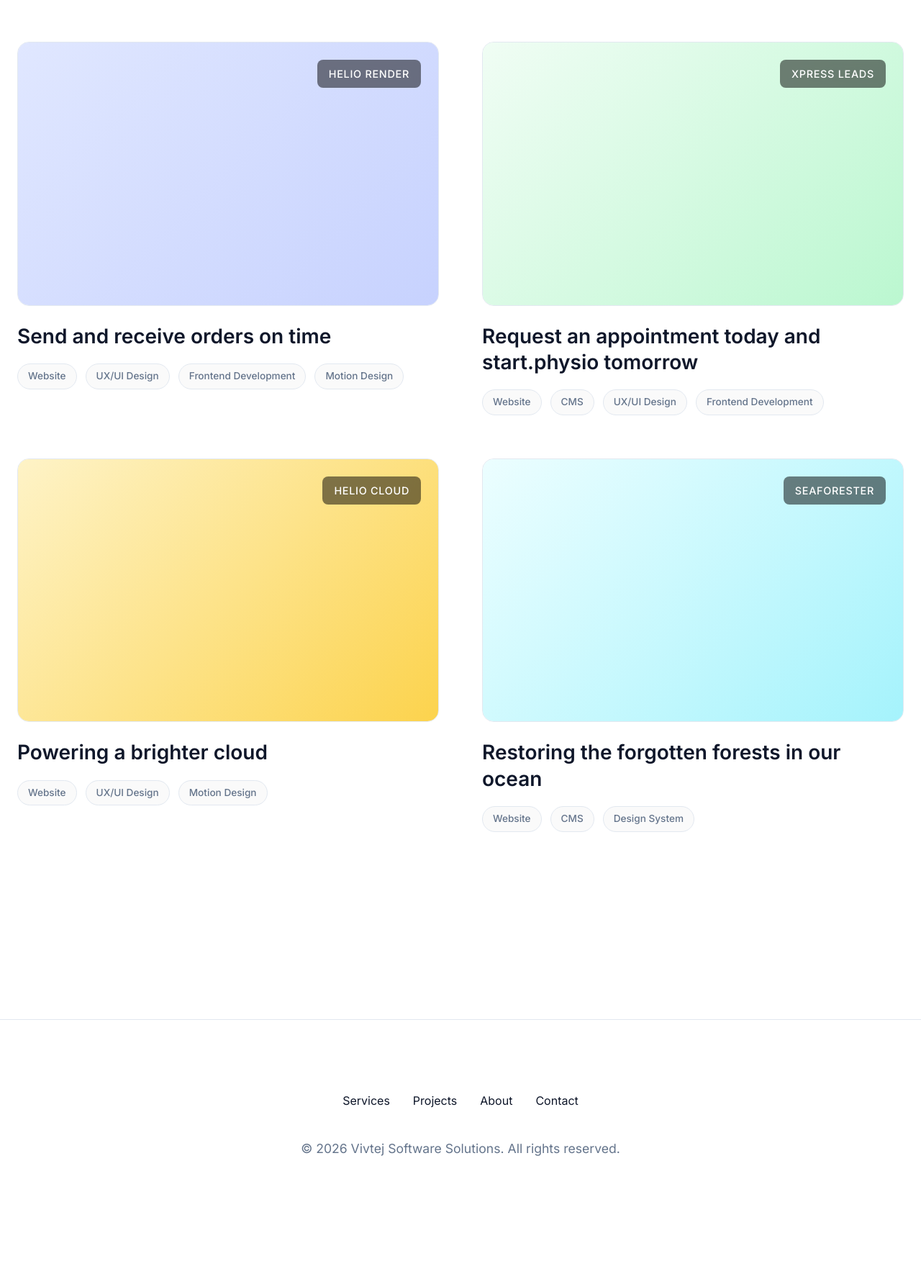
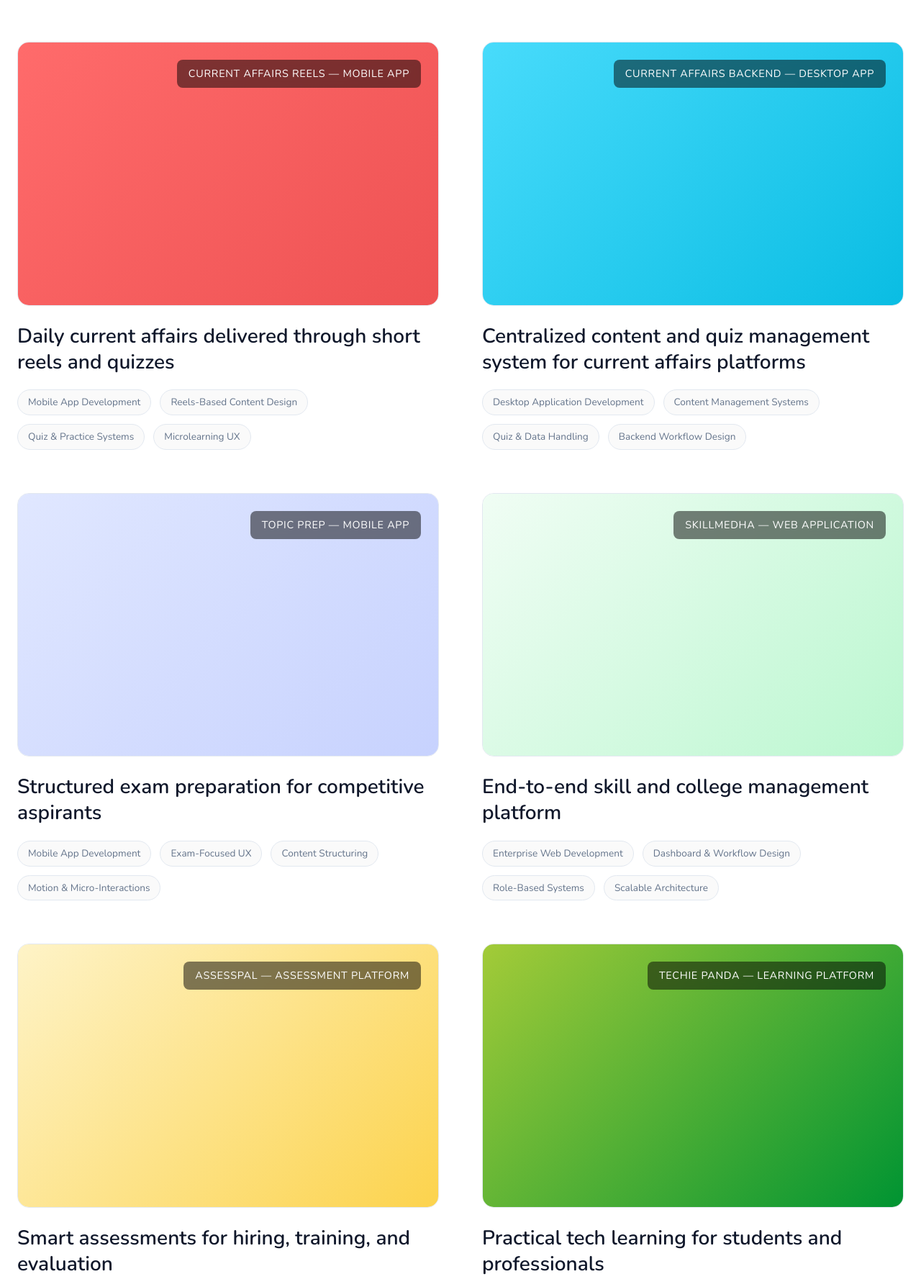
Before and after one commit to Topic-Prep/vivtej_software_solutions, a plain HTML site: page projects.html in a window 1280 px wide. Shown: the part 419-2196 px from the top of the page at 72% size. Before the commit the page ends 2070 px from the top, so only its background shows below. Drawn offline with nearby package versions, Linux system fonts and the light colour scheme.

Commit message:
projects added

```diff
--- a/projects.html
+++ b/projects.html
@@ -4,11 +4,11 @@
 <head>
     <meta charset="UTF-8" />
     <meta name="viewport" content="width=device-width, initial-scale=1.0" />
-    <title>Projects | Vivtej Software Solutions</title>
+    <title>Projects | VivTej Software Solutions</title>
     <link rel="stylesheet" href="./styles.css" />
     <link rel="preconnect" href="https://fonts.googleapis.com" />
     <link rel="preconnect" href="https://fonts.gstatic.com" crossorigin />
-    <link href="https://fonts.googleapis.com/css2?family=Inter:wght@300;400;500;600&display=swap" rel="stylesheet" />
+    <link href="https://fonts.googleapis.com/css2?family=Nunito:wght@300;400;600;700&display=swap" rel="stylesheet" />
 </head>
 
 <body>
@@ -16,8 +16,8 @@
     <nav class="navbar">
         <div class="container nav-container">
             <a href="./index.html" class="brand">
-                <img src="./logo_vivtej.png" alt="Vivtej Logo" class="brand-logo">
-                <span>Vivtej Software Solutions</span>
+                <img src="./logo_vivtej.png" alt="VivTej Logo" class="brand-logo">
+                <span>VivTej Software Solutions</span>
             </a>
             <div class="nav-actions">
                 <div class="nav-links">
@@ -50,77 +50,112 @@
         <div class="container">
             <!-- Projects Grid (Vertical Cards) -->
             <div class="projects-grid">
-
-                <!-- Project 1: Helio Render -->
+                <!-- Project 1: Current Affairs Reels -->
                 <div class="project-card-vertical">
                     <div class="card-visual-wrapper">
-                        <div class="visual-placeholder v-helio"></div>
-                        <div class="project-badge">Helio Render</div>
+                        <div class="visual-placeholder" style="background: linear-gradient(135deg, #FF6B6B, #EE5253);">
+                        </div>
+                        <div class="project-badge">Current Affairs Reels — Mobile App</div>
                     </div>
                     <div class="card-info">
-                        <h3>Send and receive orders on time</h3>
+                        <h3>Daily current affairs delivered through short reels and quizzes</h3>
                         <div class="tags-row">
-                            <span class="tag-pill">Website</span>
-                            <span class="tag-pill">UX/UI Design</span>
-                            <span class="tag-pill">Frontend Development</span>
-                            <span class="tag-pill">Motion Design</span>
+                            <span class="tag-pill">Mobile App Development</span>
+                            <span class="tag-pill">Reels-Based Content Design</span>
+                            <span class="tag-pill">Quiz & Practice Systems</span>
+                            <span class="tag-pill">Microlearning UX</span>
                         </div>
                     </div>
                 </div>
 
-                <!-- Project 2: XPress Leads -->
+                <!-- Project 2: Current Affairs Backend -->
                 <div class="project-card-vertical">
                     <div class="card-visual-wrapper">
-                        <div class="visual-placeholder v-xpress"></div>
-                        <div class="project-badge">XPress Leads</div>
+                        <div class="visual-placeholder" style="background: linear-gradient(135deg, #48DBFB, #0ABDE3);">
+                        </div>
+                        <div class="project-badge">Current Affairs Backend — Desktop App</div>
                     </div>
                     <div class="card-info">
-                        <h3>Request an appointment today and start.physio tomorrow</h3>
+                        <h3>Centralized content and quiz management system for current affairs platforms</h3>
                         <div class="tags-row">
-                            <span class="tag-pill">Website</span>
-                            <span class="tag-pill">CMS</span>
-                            <span class="tag-pill">UX/UI Design</span>
-                            <span class="tag-pill">Frontend Development</span>
+                            <span class="tag-pill">Desktop Application Development</span>
+                            <span class="tag-pill">Content Management Systems</span>
+                            <span class="tag-pill">Quiz & Data Handling</span>
+                            <span class="tag-pill">Backend Workflow Design</span>
                         </div>
                     </div>
                 </div>
 
-                <!-- Project 3: Helio Cloud -->
+                <!-- Project 3: Topic Prep -->
+                <div class="project-card-vertical">
+                    <div class="card-visual-wrapper">
+                        <div class="visual-placeholder v-helio"></div>
+                        <div class="project-badge">Topic Prep — Mobile App</div>
+                    </div>
+                    <div class="card-info">
+                        <h3>Structured exam preparation for competitive aspirants</h3>
+                        <div class="tags-row">
+                            <span class="tag-pill">Mobile App Development</span>
+                            <span class="tag-pill">Exam-Focused UX</span>
+                            <span class="tag-pill">Content Structuring</span>
+                            <span class="tag-pill">Motion & Micro-Interactions</span>
+                        </div>
+                    </div>
+                </div>
+
+                <!-- Project 4: SkillMedha -->
+                <div class="project-card-vertical">
+                    <div class="card-visual-wrapper">
+                        <div class="visual-placeholder v-xpress"></div>
+                        <div class="project-badge">SkillMedha — Web Application</div>
+                    </div>
+                    <div class="card-info">
+                        <h3>End-to-end skill and college management platform</h3>
+                        <div class="tags-row">
+                            <span class="tag-pill">Enterprise Web Development</span>
+                            <span class="tag-pill">Dashboard & Workflow Design</span>
+                            <span class="tag-pill">Role-Based Systems</span>
+                            <span class="tag-pill">Scalable Architecture</span>
+                        </div>
+                    </div>
+                </div>
+
+                <!-- Project 5: AssessPal -->
                 <div class="project-card-vertical">
                     <div class="card-visual-wrapper">
                         <div class="visual-placeholder" style="background: linear-gradient(135deg, #fef3c7, #fcd34d);">
                         </div>
-                        <div class="project-badge">Helio Cloud</div>
+                        <div class="project-badge">AssessPal — Assessment Platform</div>
                     </div>
                     <div class="card-info">
-                        <h3>Powering a brighter cloud</h3>
+                        <h3>Smart assessments for hiring, training, and evaluation</h3>
                         <div class="tags-row">
-                            <span class="tag-pill">Website</span>
-                            <span class="tag-pill">UX/UI Design</span>
-                            <span class="tag-pill">Motion Design</span>
+                            <span class="tag-pill">Assessment System Design</span>
+                            <span class="tag-pill">Full-Stack Development</span>
+                            <span class="tag-pill">Data-Driven Workflows</span>
+                            <span class="tag-pill">Performance Analytics</span>
                         </div>
                     </div>
                 </div>
 
-                <!-- Project 4: Seaforester -->
+                <!-- Project 6: Techie Panda -->
                 <div class="project-card-vertical">
                     <div class="card-visual-wrapper">
-                        <div class="visual-placeholder" style="background: linear-gradient(135deg, #ecfeff, #a5f3fc);">
+                        <div class="visual-placeholder" style="background: linear-gradient(135deg, #A3CB38, #009432);">
                         </div>
-                        <div class="project-badge">Seaforester</div>
+                        <div class="project-badge">Techie Panda — Learning Platform</div>
                     </div>
                     <div class="card-info">
-                        <h3>Restoring the forgotten forests in our ocean</h3>
+                        <h3>Practical tech learning for students and professionals</h3>
                         <div class="tags-row">
-                            <span class="tag-pill">Website</span>
-                            <span class="tag-pill">CMS</span>
-                            <span class="tag-pill">Design System</span>
+                            <span class="tag-pill">EdTech Platform Design</span>
+                            <span class="tag-pill">Frontend Development</span>
+                            <span class="tag-pill">Learning Experience Design (LX)</span>
+                            <span class="tag-pill">Responsive Web Interfaces</span>
                         </div>
                     </div>
                 </div>
-
             </div>
-        </div>
     </section>
 
     <!-- Footer -->
@@ -133,7 +168,7 @@
                 <a href="#">Contact</a>
             </div>
             <div class="footer-bottom">
-                <p>&copy; 2026 Vivtej Software Solutions. All rights reserved.</p>
+                <p>&copy; 2026 VivTej Software Solutions. All rights reserved.</p>
             </div>
         </div>
     </footer>
--- a/styles.css
+++ b/styles.css
@@ -7,7 +7,7 @@
   --accent-hover: #5b4bc4;
   --border-color: #e2e8f0;
   --card-bg: #f8fafc;
-  --font-main: "Inter", sans-serif;
+  --font-main: "Nunito", sans-serif;
   --container-width: 1400px;
 }
 
@@ -1098,7 +1098,7 @@ p {
   text-align: left;
   /* Ensure text alignment is left-aligned */
   height: 100%;
-  max-width: 800px;
+  max-width: 1000px;
   /* Constrain width for better readability */
   margin: 0 auto;
   /* Center the container horizontally */
```
Also changed, not shown: about.html (+8 -8 lines), index.html (+71 -31 lines), services.html (+5 -5 lines).
